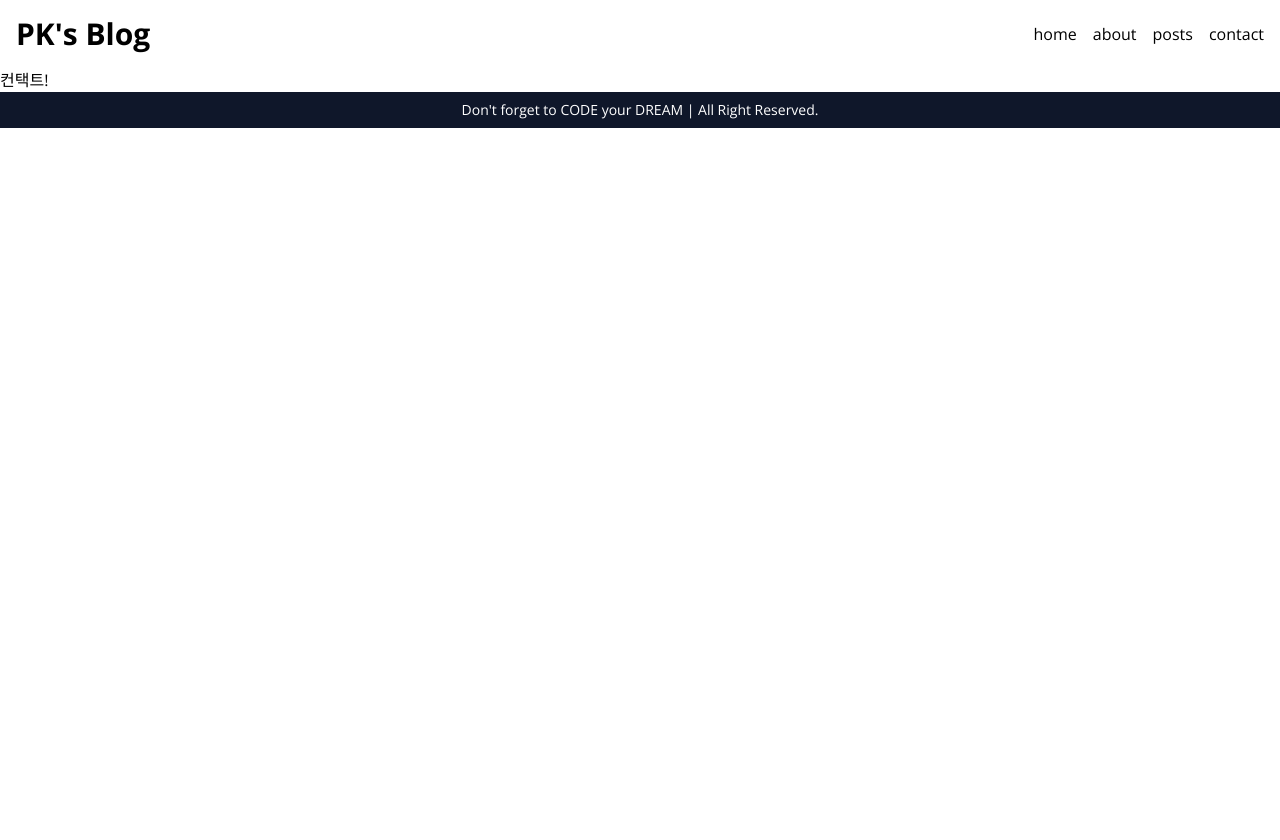
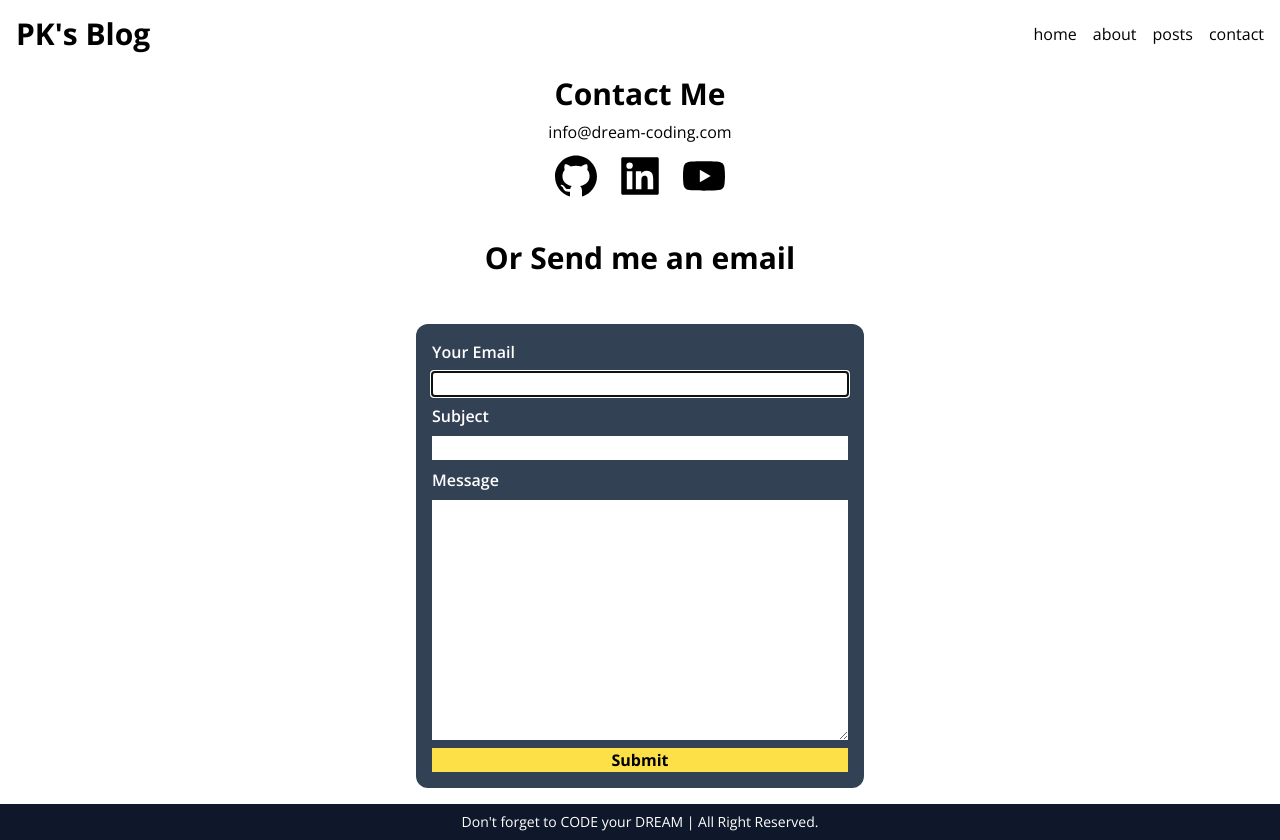
Before and after one commit to presentKey/next-blog, a Next.js app: page /contact in a window 1280 px wide. Before the commit the page ends 800 px from the top, so only its background shows below. Built offline with nearby package versions, Linux system fonts and the light colour scheme.

Commit message:
new: 정보, 연락 페이지

```diff
--- a/src/app/about/page.tsx
+++ b/src/app/about/page.tsx
@@ -1,3 +1,30 @@
+import Hero from '@/components/Hero';
+
+const TITLE_CLASS = 'text-2xl font-bold text-gray-800 my-2';
+
 export default function AboutPage() {
-  return <div>어바웃!</div>;
+  return (
+    <>
+      <Hero />
+      <section className='bg-gray-100 shadow-lg p-8 m-8 text-center'>
+        <h2 className={TITLE_CLASS}>Who Am I?</h2>
+        <p>
+          개발을 사랑하는 풀스택 개발자 <br />
+          사람과 디자인을 담는 웹앱을 만들고 있음
+        </p>
+        <h2 className={TITLE_CLASS}>Career</h2>
+        <p>
+          구글러 (-Now) <br />
+          메이스북 (-2019) <br />
+          삼준전자 (-2015) <br />
+        </p>
+        <h2 className={TITLE_CLASS}>Skills</h2>
+        <p>
+          React, Vue, Node <br />
+          Git, Clean Code <br />
+          VS Code, IntelliJ, MongoDB
+        </p>
+      </section>
+    </>
+  );
 }
--- a/src/app/contact/page.tsx
+++ b/src/app/contact/page.tsx
@@ -1,3 +1,41 @@
+import ContactForm from '@/components/ContactForm';
+import { link } from 'fs';
+import { AiFillGithub, AiFillLinkedin, AiFillYoutube } from 'react-icons/ai';
+const LINKS = [
+  {
+    icon: <AiFillGithub />,
+    url: 'https://github.com/presentKey',
+  },
+  {
+    icon: <AiFillLinkedin />,
+    url: '',
+  },
+  {
+    icon: <AiFillYoutube />,
+    url: '',
+  },
+];
+
 export default function ContactPage() {
-  return <div>컨택트!</div>;
+  return (
+    <section className='flex flex-col items-center'>
+      <h2 className='text-3xl font-bold my-2'>Contact Me</h2>
+      <p>info@dream-coding.com</p>
+      <ul className='flex gap-4 my-2'>
+        {LINKS.map((link, index) => (
+          <a
+            key={index}
+            href={link.url}
+            className='text-5xl hover:text-yellow-400'
+            target='_blank'
+            rel='noreferrer'
+          >
+            {link.icon}
+          </a>
+        ))}
+      </ul>
+      <h2 className='text-3xl font-bold my-8'>Or Send me an email</h2>
+      <ContactForm />
+    </section>
+  );
 }
--- /dev/null
+++ b/src/components/Banner.tsx
@@ -0,0 +1,23 @@
+export type BannerData = {
+  message: string;
+  state: 'success' | 'error';
+};
+
+export default function Banner({
+  banner: { message, state },
+}: {
+  banner: BannerData;
+}) {
+  const isSuccess = state === 'success';
+  const icon = isSuccess ? '✅' : '💥';
+
+  return (
+    <p
+      className={`p-2 rounded-xl w-full text-center ${
+        isSuccess ? 'bg-green-300' : 'bg-red-300'
+      }`}
+    >
+      {`${icon} ${message}`}
+    </p>
+  );
+}
--- /dev/null
+++ b/src/components/ContactForm.tsx
@@ -0,0 +1,81 @@
+'use client';
+
+import { ChangeEvent, FormEvent, useState } from 'react';
+import Banner, { BannerData } from './Banner';
+
+type Form = {
+  from: string;
+  subject: string;
+  message: string;
+};
+
+export default function ContactForm() {
+  const [form, setForm] = useState<Form>({
+    from: '',
+    subject: '',
+    message: '',
+  });
+  const [banner, setBanner] = useState<BannerData | null>(null);
+
+  const onChange = (e: ChangeEvent<HTMLInputElement | HTMLTextAreaElement>) => {
+    const { name, value } = e.target;
+    setForm((prev) => ({ ...prev, [name]: value }));
+  };
+
+  const onSubmit = (e: FormEvent<HTMLFormElement>) => {
+    e.preventDefault();
+    setBanner({ message: '성공했어!!', state: 'success' });
+    setTimeout(() => {
+      setBanner(null);
+    }, 3000);
+  };
+
+  return (
+    <section className='w-full max-w-md'>
+      {banner && <Banner banner={banner} />}
+      <form
+        onSubmit={onSubmit}
+        className='w-full flex flex-col gap-2 my-4 p-4 bg-slate-700 rounded-xl text-white'
+      >
+        <label htmlFor='from' className='font-semibold'>
+          Your Email
+        </label>
+        <input
+          type='email'
+          id='from'
+          name='from'
+          required
+          autoFocus
+          value={form.from}
+          onChange={onChange}
+        />
+        <label htmlFor='subject' className='font-semibold'>
+          Subject
+        </label>
+        <input
+          type='text'
+          id='subject'
+          name='subject'
+          required
+          value={form.subject}
+          onChange={onChange}
+        />
+        <label htmlFor='message' className='font-semibold'>
+          Message
+        </label>
+        <textarea
+          className='text-black'
+          rows={10}
+          id='message'
+          name='message'
+          required
+          value={form.message}
+          onChange={onChange}
+        />
+        <button className='bg-yellow-300 text-black font-bold hover:bg-yellow-400'>
+          Submit
+        </button>
+      </form>
+    </section>
+  );
+}
--- a/src/components/Hero.tsx
+++ b/src/components/Hero.tsx
@@ -13,7 +13,7 @@
         alt='Picture of the author'
         priority
       />
-      <h2 className='text-3xl font-bold mt-2'>{`Hi, I'm Ellie`}</h2>
+      <h2 className='text-3xl font-bold mt-2'>{`Hi, I'm PK`}</h2>
       <h3 className='text-xl font-semibold'>Full-stack Engineer</h3>
       <p>꿈을 코딩하는 사람, 드림코더 prensentKey</p>
       <Link href='/contact'>
```
